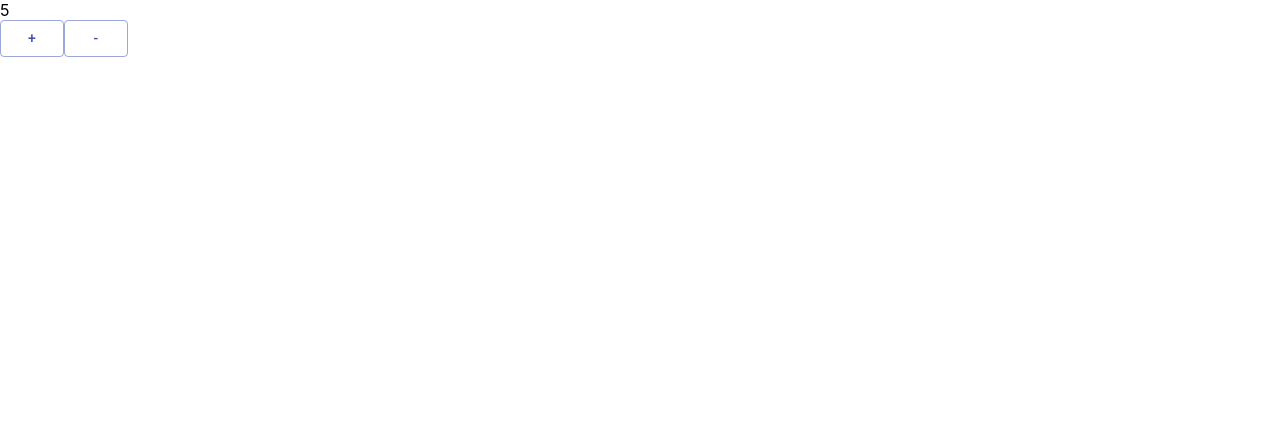
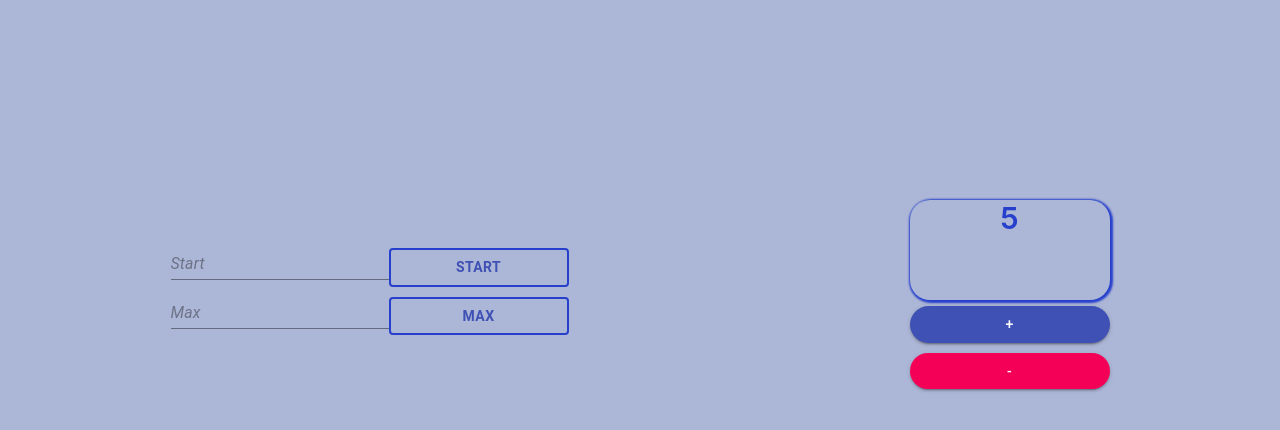
Before and after one commit to Tural-Mukhtarly/counter, a React (Create React App) app: page / in a window 1280 px wide. Shown: the top 430 px of the page. Built offline with nearby package versions, Linux system fonts and the light colour scheme.

Commit message:
10 commit
counter Style

```diff
--- /dev/null
+++ b/src/components/Counter/Counter.module.css
@@ -0,0 +1,39 @@
+.counterContainer{
+    margin-top: 200px;
+    display: flex;
+    justify-content: space-around;
+    align-items: center;
+}
+
+
+.sm{
+    display: flex;
+    flex-direction: column;
+    font-style: italic;
+}
+.sm button{
+    width: 180px;
+    margin-bottom: 10px;
+    font-weight: 600;
+    border: 2px solid rgb(39, 64, 204);
+}
+
+.counter{
+    width: 200px;
+    font-size: 30px;
+    font-weight: 600;
+    display: flex;
+    flex-direction: column;
+}
+.counter button{
+    margin: 6px 0 4px 0;
+    border-radius: 20px;
+}
+.value{
+    text-align: center;
+    height: 100px;
+    color: rgb(39, 64, 204);
+    /* border: 2px solid rgb(39, 64, 204); */
+    border-radius: 20px;
+    box-shadow: 1px 1px 2px 2px rgb(39, 64, 204);
+}
--- a/src/components/Counter/Counter.tsx
+++ b/src/components/Counter/Counter.tsx
@@ -1,7 +1,8 @@
-import { Button } from '@material-ui/core';
+import { Button, TextField } from '@material-ui/core';
 import React from 'react'
 import { useDispatch } from 'react-redux';
 import { useTypeSelector } from '../../redux/useTypeSelector';
+import s from './Counter.module.css'
 
 function Counter() {
     const dispatch = useDispatch()
@@ -15,11 +16,34 @@ function Counter() {
         dispatch({ type: "DECREMENT_CASH", payload: 1 })
     }
 
+    function disabled() {
+        if (value === 0) {
+            return true
+        }
+    }
+
     return (
-        <div>
-            <div>{value}</div>
-            <Button variant="outlined" color="primary" onClick={() => incCash()}>+</Button>
-            <Button variant="outlined" color="primary" onClick={() => decCash()}>-</Button>
+        <div className={s.counterContainer}>
+
+            <div className={s.sm}>
+                <div className={s.startBlock}>
+                    <TextField placeholder="Start"></TextField>
+                    <Button variant="outlined" color="primary">Start</Button>
+                </div>
+                <div className={s.maxBlock}>
+                    <TextField placeholder="Max"></TextField>
+                    <Button variant="outlined" color="primary">Max</Button>
+                </div>
+            </div>
+
+            <div className={s.counter}>
+                <div className={s.value}>
+                    {value}
+                </div>
+                <Button variant="contained" color="primary" onClick={() => incCash()} >+</Button>
+                <Button variant="contained" color="secondary" onClick={() => decCash()} disabled={disabled()}>-</Button>
+            </div>
+
         </div>
     )
 }
--- a/src/index.css
+++ b/src/index.css
@@ -5,6 +5,8 @@ body {
     sans-serif;
   -webkit-font-smoothing: antialiased;
   -moz-osx-font-smoothing: grayscale;
+  background-color: rgb(172, 182, 214);
+
 }
 
 code {
```
